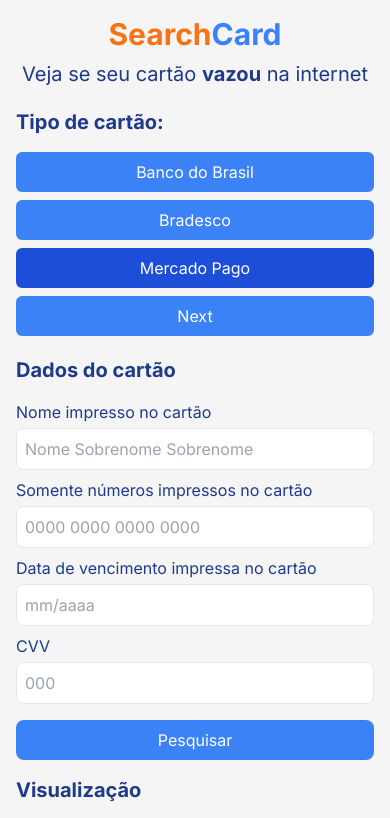
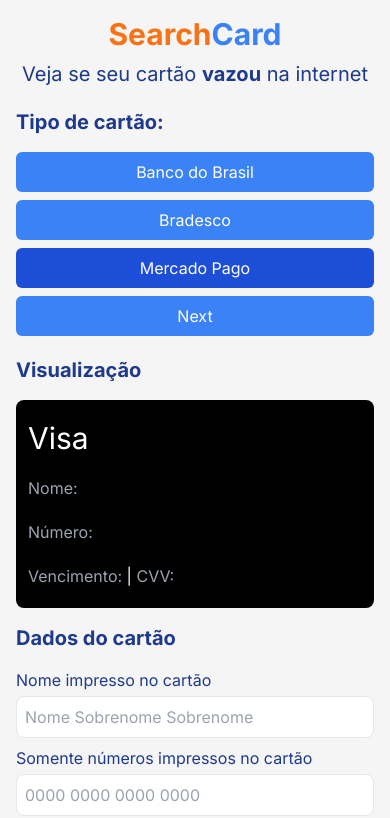
Before and after one commit to zolppy/search-card, a Next.js app: page / in a window 390 px wide. Shown: the top 818 px of the page. Built offline with nearby package versions, Linux system fonts and the light colour scheme.

Commit message:
fix: alterada ordem de card em mobile

```diff
--- a/app/components/Card/index.tsx
+++ b/app/components/Card/index.tsx
@@ -9,7 +9,7 @@
 
 export default function Card({ name, number, date, cvv }: ICard) {
   return (
-    <div className="flex flex-col gap-4 min-w-[318px] w-full max-w-[430px]">
+    <div className="flex flex-col gap-4 min-w-[318px] w-full max-w-[430px] order-first md:order-last">
       <H3>Visualização</H3>
       <div className="flex flex-col gap-5 bg-black text-white p-3 rounded-lg min-w-[318px] max-w-[430px] min-h-[208px] justify-center">
         <h1 className="text-3xl">Visa</h1>
```
